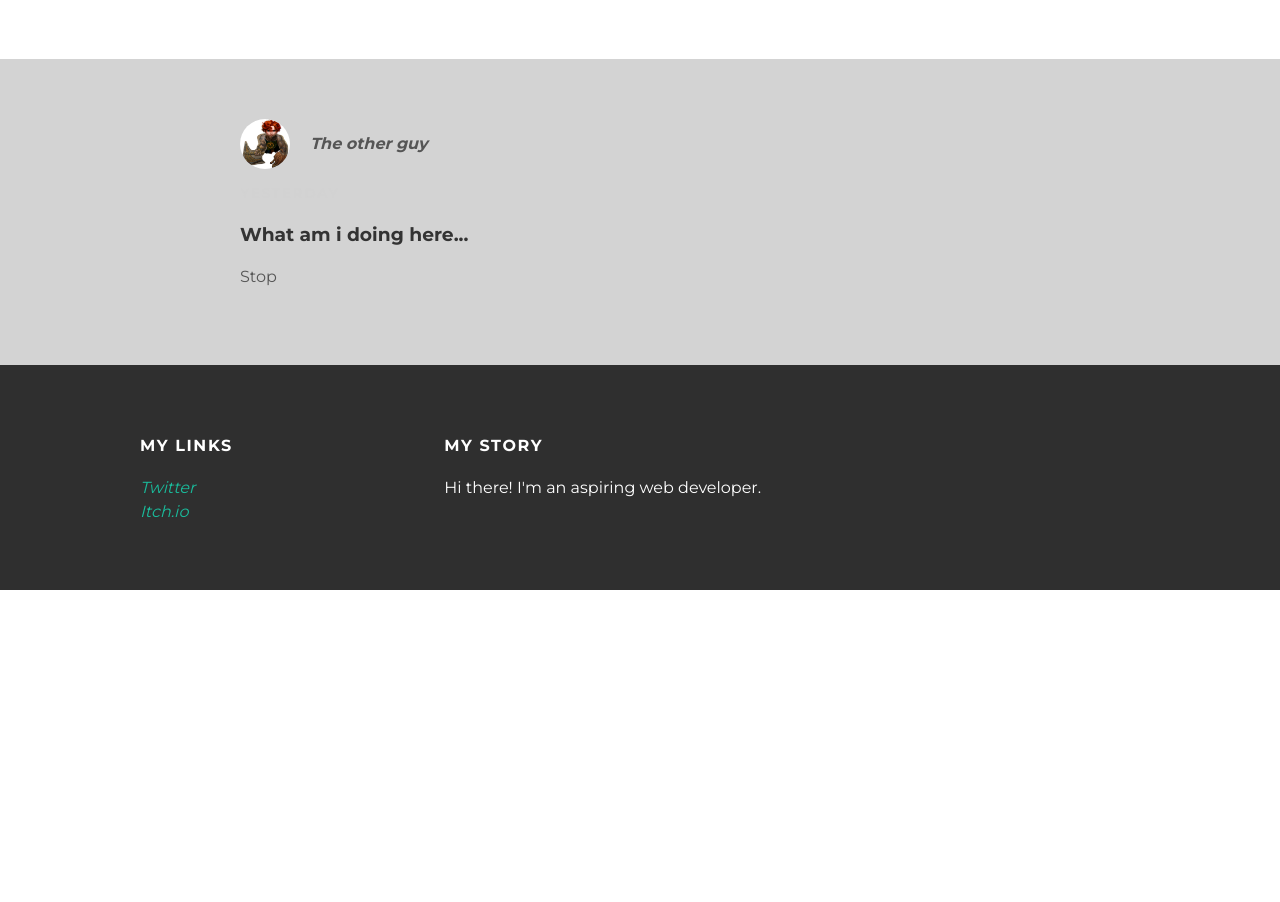
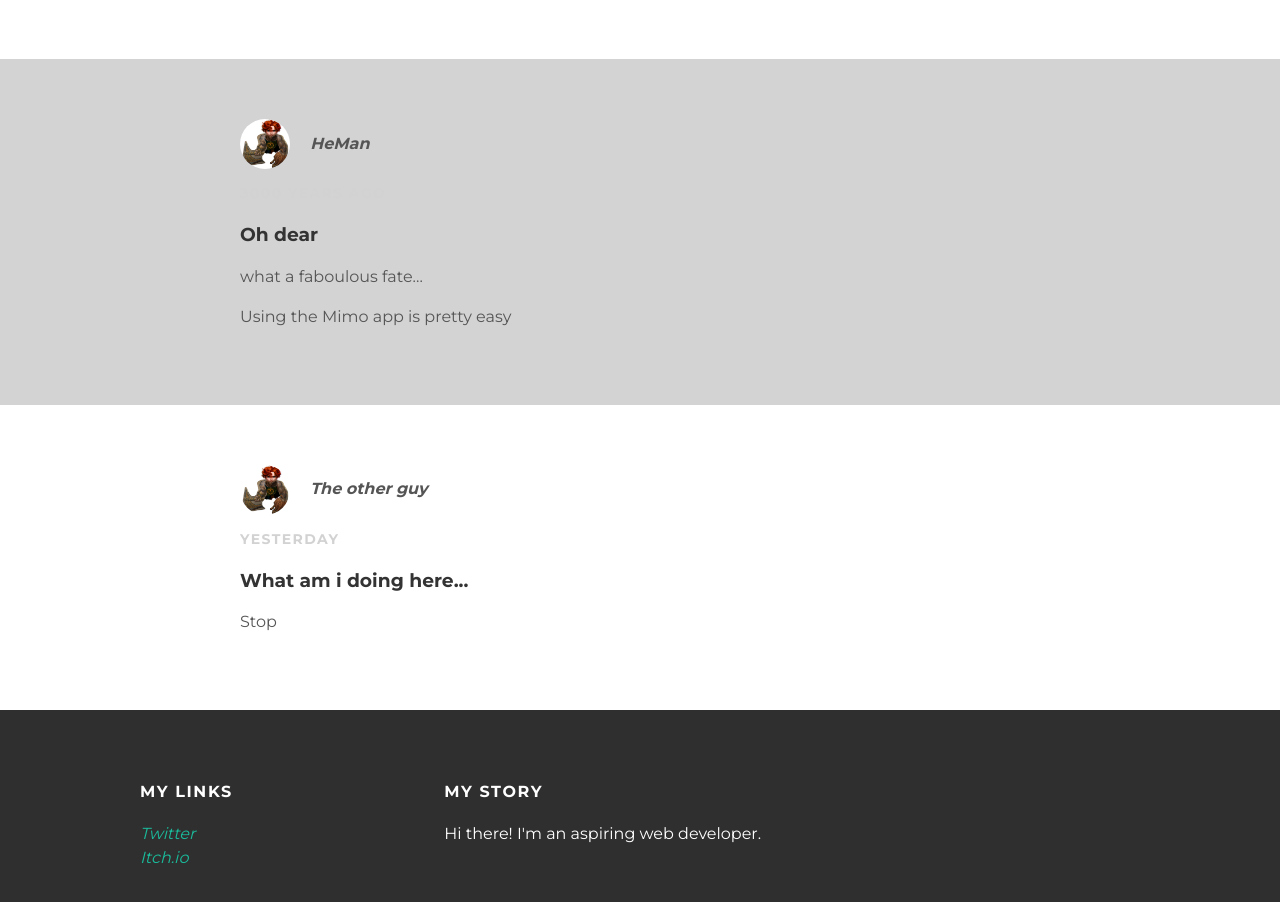
Before and after one commit to Trikyname/Trikyname.github.io, a plain HTML site: page index.html in a window 1280 px wide. Shown: the part 460-1362 px from the top of the page. Before the commit the page ends 1050 px from the top, so only its background shows below. Drawn offline with Linux system fonts and the light colour scheme.

Commit message:
Update index.html

```diff
--- a/index.html
+++ b/index.html
@@ -39,6 +39,24 @@
         <div class="post">
           <div class="post-author">
             <img src="me.png" width="250px" height="250px">
+            <span><em><strong>HeMan</strong></em></span>
+          </div>
+          <p class="post-date">3000 years ago</p>
+          <h3 class="post-title">Oh dear</h3>
+          <div class="post-content">
+            <p>
+              what a faboulous fate...
+            </p>
+            <p>
+              Using the Mimo app is pretty easy
+            </p>
+          </div>
+        </div>
+      </div>
+      <div class="post-container">
+        <div class="post">
+          <div class="post-author">
+            <img src="me.png" width="250px" height="250px">
             <span><em><strong>The other guy</strong></em></span>
           </div>
           <p class="post-date">Yesterday</p>
```
